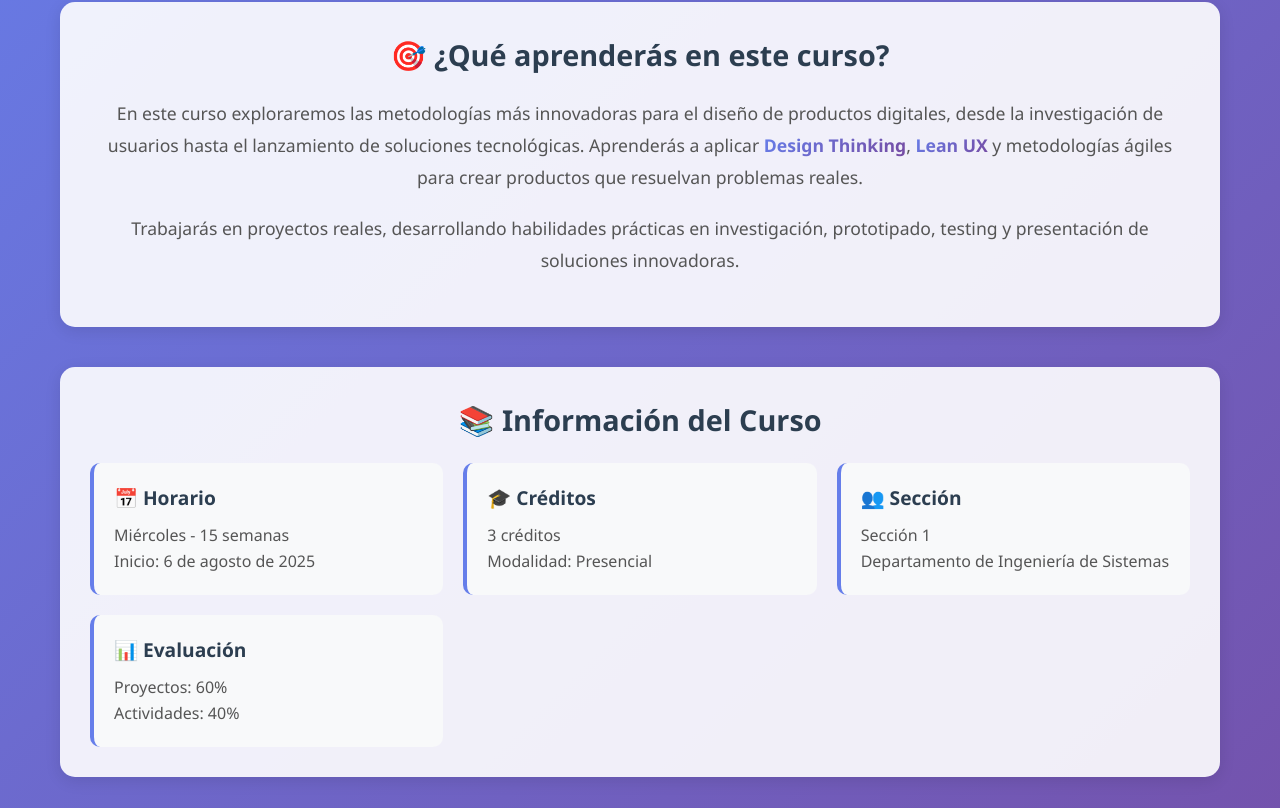
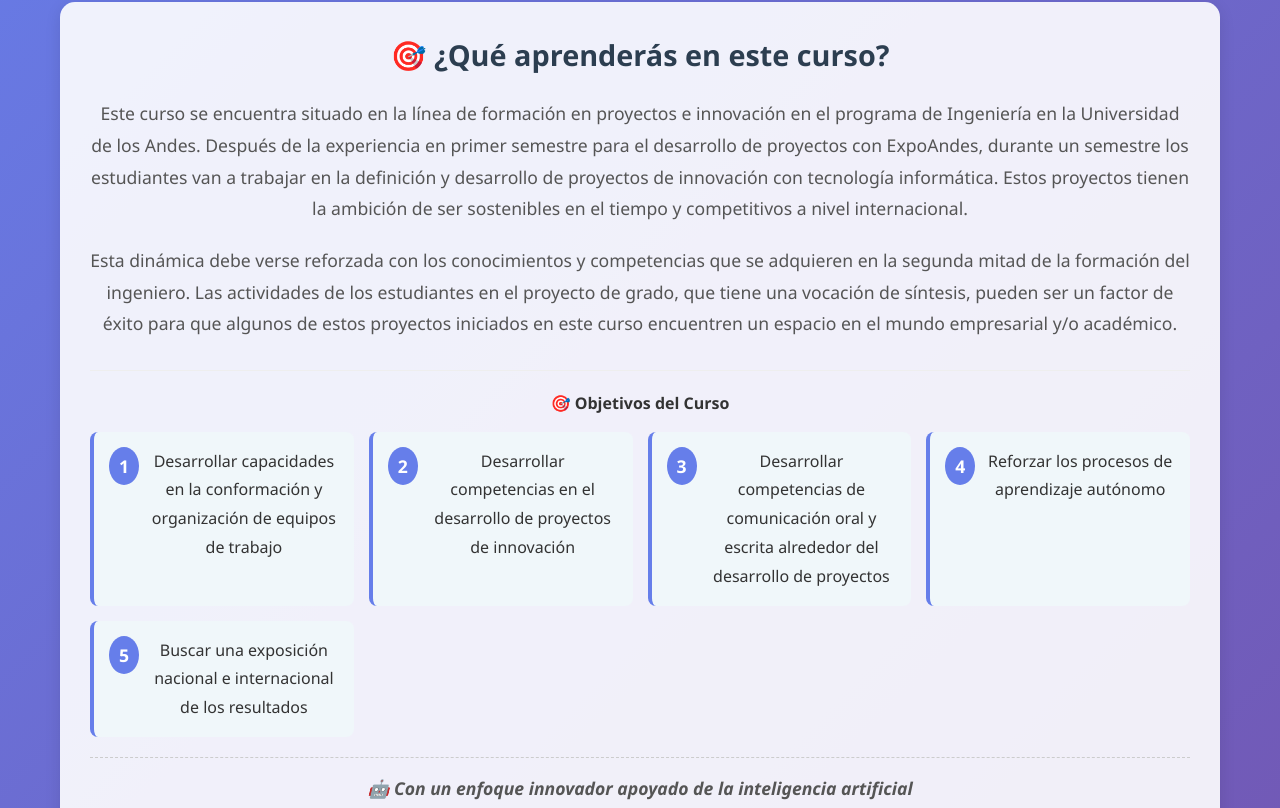
Before and after one commit to Juanes1203/DISENO-DE-PRODUCTOS-E-INNOVACION-202502, a plain HTML site: page welcome.html in a window 1280 px wide. Shown: the part 316-1124 px from the top of the page. Drawn offline with Linux system fonts and the light colour scheme.

Commit message:
Actualizar descripción del curso con objetivos oficiales y corregir extensiones de fotos

```diff
--- a/welcome.html
+++ b/welcome.html
@@ -173,6 +173,53 @@
             font-weight: bold;
         }
 
+        .objectives-section {
+            margin-top: 30px;
+            padding-top: 20px;
+            border-top: 1px solid #eee;
+        }
+
+        .objectives-grid {
+            display: grid;
+            grid-template-columns: repeat(auto-fit, minmax(250px, 1fr));
+            gap: 15px;
+            margin-top: 15px;
+        }
+
+        .objective-item {
+            background: #f0f7fa;
+            padding: 15px;
+            border-radius: 8px;
+            border-left: 4px solid #667eea;
+            display: flex;
+            align-items: flex-start;
+        }
+
+        .objective-number {
+            background: #667eea;
+            color: white;
+            padding: 5px 10px;
+            border-radius: 50%;
+            font-size: 1.1rem;
+            font-weight: bold;
+            margin-right: 10px;
+            flex-shrink: 0;
+        }
+
+        .objective-item p {
+            color: #333;
+            font-size: 1rem;
+            margin-bottom: 0;
+        }
+
+        .ai-note {
+            margin-top: 20px;
+            padding-top: 15px;
+            border-top: 1px dashed #ccc;
+            font-style: italic;
+            color: #555;
+        }
+
         @media (max-width: 768px) {
             .container {
                 padding: 10px;
@@ -209,15 +256,45 @@
         <div class="welcome-message">
             <h3>🎯 ¿Qué aprenderás en este curso?</h3>
             <p>
-                En este curso exploraremos las metodologías más innovadoras para el diseño de productos digitales,
-                desde la investigación de usuarios hasta el lanzamiento de soluciones tecnológicas.
-                Aprenderás a aplicar <span class="highlight">Design Thinking</span>, <span class="highlight">Lean UX</span>
-                y metodologías ágiles para crear productos que resuelvan problemas reales.
+                Este curso se encuentra situado en la línea de formación en proyectos e innovación en el programa de Ingeniería en la Universidad de los Andes.
+                Después de la experiencia en primer semestre para el desarrollo de proyectos con ExpoAndes, durante un semestre los estudiantes van a trabajar
+                en la definición y desarrollo de proyectos de innovación con tecnología informática. Estos proyectos tienen la ambición de ser sostenibles
+                en el tiempo y competitivos a nivel internacional.
             </p>
             <p>
-                Trabajarás en proyectos reales, desarrollando habilidades prácticas en investigación,
-                prototipado, testing y presentación de soluciones innovadoras.
+                Esta dinámica debe verse reforzada con los conocimientos y competencias que se adquieren en la segunda mitad de la formación del ingeniero.
+                Las actividades de los estudiantes en el proyecto de grado, que tiene una vocación de síntesis, pueden ser un factor de éxito para que algunos
+                de estos proyectos iniciados en este curso encuentren un espacio en el mundo empresarial y/o académico.
             </p>
+
+            <div class="objectives-section">
+                <h4>🎯 Objetivos del Curso</h4>
+                <div class="objectives-grid">
+                    <div class="objective-item">
+                        <span class="objective-number">1</span>
+                        <p>Desarrollar capacidades en la conformación y organización de equipos de trabajo</p>
+                    </div>
+                    <div class="objective-item">
+                        <span class="objective-number">2</span>
+                        <p>Desarrollar competencias en el desarrollo de proyectos de innovación</p>
+                    </div>
+                    <div class="objective-item">
+                        <span class="objective-number">3</span>
+                        <p>Desarrollar competencias de comunicación oral y escrita alrededor del desarrollo de proyectos</p>
+                    </div>
+                    <div class="objective-item">
+                        <span class="objective-number">4</span>
+                        <p>Reforzar los procesos de aprendizaje autónomo</p>
+                    </div>
+                    <div class="objective-item">
+                        <span class="objective-number">5</span>
+                        <p>Buscar una exposición nacional e internacional de los resultados</p>
+                    </div>
+                </div>
+                <p class="ai-note">
+                    <strong>🤖 Con un enfoque innovador apoyado de la inteligencia artificial</strong>
+                </p>
+            </div>
         </div>
 
         <div class="course-info">
```
Also changed, not shown: team.html (+3 -3 lines).
